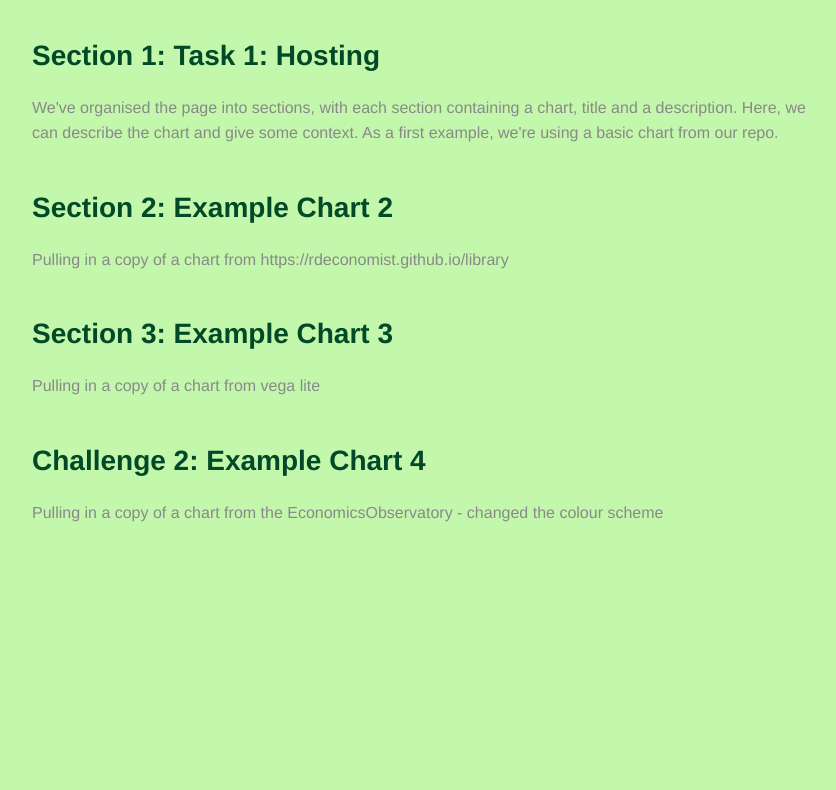
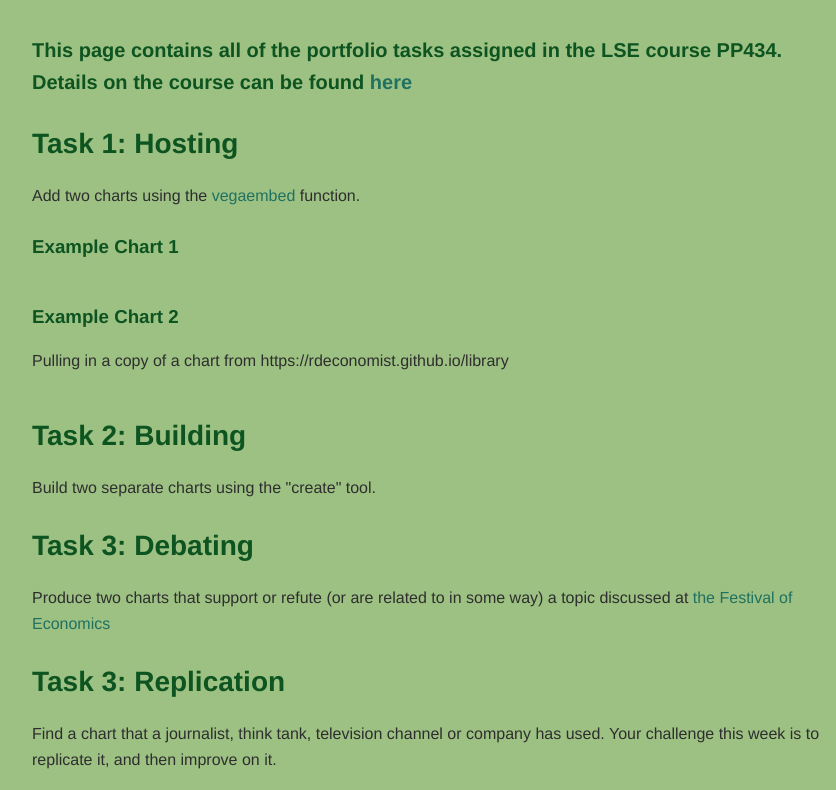
Before and after one commit to jennafow/jennafow.github.io, a plain HTML site: page tasks_page.html in a window 1280 px wide. Shown: the part 154-944 px from the top of the page, without its empty margins (208-1044 px from the left). Before the commit the page ends 800 px from the top, so only its background shows below. Drawn offline with Linux system fonts and the light colour scheme; a script that the page names is missing.

Commit message:
Add files via upload

```diff
--- /dev/null
+++ b/style.css
@@ -0,0 +1,67 @@
+/* This is an example CSS file. If you include it in your portfolio, it'll provide some clean and basic styling */
+/* for your page. Feel free to experiment with the values, or copy them into a new file and use that instead. */
+
+/* These are comments in CSS. Comments don't do anything except explain your working to make code easier to understand. */
+
+
+body { /* We can style any HTML element by using its name - here we're styling the body */
+  /* We want text that uses a clean sans-serif font, is usually 16px big and close to black */
+  font-family: 'Helvetica Neue', Helvetica, Arial, sans-serif;
+  font-size: 16px;
+  color: #2e2e2e;
+  line-height: 1.6;
+  /* we want a white page, that's centered and not too wide, c3f7ab */
+  background-color: #9dc183;
+  margin:0 auto;
+  max-width: 800px;
+  padding-top: 60px;
+}
+
+
+/* Headings */
+h1, h2, h3, h4, h5, h6 {
+  color: #0d5420;
+  margin-top: 24px;
+  margin-bottom: 16px;
+  font-weight: 600;
+}
+
+/* We want the headings to be a little bigger than the paragraph text */
+.big { /* This is the class we created in the HTML file, you can use it to style any element */
+  font-size: 2.5em;
+}
+
+h2 {
+  font-size: 1.75em;
+}
+
+.small {
+  font-size: 1.25em;
+}
+
+/* Paragraph */
+p {
+  margin-bottom: 1em;
+  font-weight: 300;
+}
+
+section {
+  margin-bottom: 2.5em;  /* We want a little more space between sections */
+}
+
+/* Links */
+/* We want the links to be a little more visible  and a different color */
+a {
+  color: #20715f;
+  text-decoration: none;
+}
+
+a:hover {
+  text-decoration: underline;
+}
+
+/* Images */
+img {
+  max-width: 100%;
+  height: auto;
+}
--- a/tasks_page.html
+++ b/tasks_page.html
@@ -2,8 +2,8 @@
 <html>
 
 <head>
-    <link rel="stylesheet" type="text/css" href="Example3.css">
-    <title>My Portfolio</title> <!-- The title displayed in the browser tab, not on the page itself -->
+    <link rel="stylesheet" type="text/css" href="style.css">
+    <title>Portfolio Tasks</title> <!-- The title displayed in the browser tab, not on the page itself -->
 
     <!-- This is a link to the vega-lite which we're using to make graphs -->
     <script src="https://cdn.jsdelivr.net/npm/vega@5"></script>
@@ -21,85 +21,79 @@
 <body>
 <!-- The body tag contains the elements that visitors to our page will see. -->
     <h1 class="big" style="margin-bottom: 0px;">
-        Portfolio Tasts
+        Portfolio Tasks
 
     </p>
     <h3 class="small">
+    This page contains all of the portfolio tasks assigned in the LSE course PP434.
+    Details on the course can be found <a href="https://www.lse.ac.uk/resources/calendar2024-2025/courseGuides/PP/2024_PP434.htm"> here</a>
+    <h3 class="small">
          </h3>
 
-    <!-- We're organising the page into sections, with each section containing a chart, title and a description -->
+
+<!-- TASK 1-->
     <section>
         <div class="chart-description">
-            <h2>Section 1: Task 1: Hosting </h2>
-            <p> <!-- This is a paragraph, it's the main way to display text on a web page -->
-                We've organised the page into sections, with each section containing a chart, title and a description. Here, we can describe the chart and give some context.
-                As a first example, we're using a basic chart from our repo.
+            <h2>Task 1: Hosting </h2>
+            <p>
+            Add two charts using the <a href="https://github.com/vega/vega-embed">vegaembed</a> function.
             </p>
         </div>
-        <figure id="Location1"></figure> <!-- we give it an id so we can put a vega-lite graph here with VegaEmbed -->
+        <h3>Example Chart 1</h3>
+        <figure id="Location1"></figure>
     </section>
         <section>
             <div class="chart-description">
-                <h2>Section 2: Example Chart 2</h2>
-                <p> <!-- This is a paragraph, it's the main way to display text on a web page -->
+                <h3>Example Chart 2</h3>
+                <p>
                     Pulling in a copy of a chart from https://rdeconomist.github.io/library
                 </p>
             </div>
             <figure id="Location2"></figure> <!-- we give it an id so we can put a vega-lite graph here with VegaEmbed -->
         </section>
 
+<!-- TASK 2-->
         <section>
             <div class="chart-description">
-                <h2>Section 3: Example Chart 3</h2>
-                <p> <!-- This is a paragraph, it's the main way to display text on a web page -->
-                    Pulling in a copy of a chart from vega lite
-                </p>
-            </div>
-            <figure id="Location3"></figure> <!-- we give it an id so we can put a vega-lite graph here with VegaEmbed -->
-        </section>
-
-        <section>
-            <div class="chart-description">
-                <h2>Challenge 2: Example Chart 4</h2>
-                <p> <!-- This is a paragraph, it's the main way to display text on a web page -->
-                    Pulling in a copy of a chart from the EconomicsObservatory - changed the colour scheme
+                <h2>Task 2: Building </h2>
+                <p>
+                Build two separate charts using the "create" tool.
                 </p>
             </div>
             <figure id="Location4"></figure> <!-- we give it an id so we can put a vega-lite graph here with VegaEmbed -->
             <figure id="Location5"></figure> <!-- we give it an id so we can put a vega-lite graph here with VegaEmbed -->
 
-        </section>
-
-
-    <!-- This is a script, it's a way to run JavaScript code on the page -->
+<!-- defining the chart files and their locations, used above -->
     <script>
         // This is a comment in JavaScript - it's a different language to HTML and CSS
-
         let figure_1_spec = "https://raw.githubusercontent.com/EconomicsObservatory/courses/main/2/s2_chart2.json"; // We're storing the URL of the graph we want to display in a variable
         let figure_2_spec = "examplechart2.json"; // We're storing the URL of the graph we want to display in a variable
-        let figure_3_spec = "examplechart3.json";
         let figure_4_spec = "week2example1.json";
         let figure_5_spec = "week2example2.json";
 
-
-        // You should have a spec for a graph in this same folder. Just specify its name here, e.g. let figure_1_spec = "chart1.json"
-
         vegaEmbed('#Location1', figure_1_spec) // We're using the vegaEmbed function to put a graph in the element with id figure_1
-        // add new code to define the place and the figure that we want to go there
         vegaEmbed('#Location2', figure_2_spec)
-        vegaEmbed('#Location3', figure_3_spec)
         vegaEmbed('#Location4', figure_4_spec)
         vegaEmbed('#Location5', figure_5_spec)
+    </script>
+
+<!-- TASK 3-->
+<section>
+    <div class="chart-description">
+        <h2>Task 3: Debating </h2>
+        <p>
+        Produce two charts that support or refute (or are related to in some way) a topic discussed at <a href="https://www.economicsobservatory.com/festival-of-economics-2024">the Festival of Economics</a>
+        </p>
+    </div>
 
 
-
-        // Do you want to add more graphs?
-        // try defining a new variable for figure_3_spec, adding VegaEmbed for Location3, and adding a new section in the HTML
-        // e.g.
-        // let figure_3_spec = ...
-        // vegaEmbed('#Location3', figure_3_spec)
-
-
-    </script>
+<!-- TASK 4-->
+<section>
+    <div class="chart-description">
+        <h2>Task 3: Replication </h2>
+        <p>
+            Find a chart that a journalist, think tank, television channel or company has used. Your challenge this week is to replicate it, and then improve on it.
+        </p>
+    </div>
 
 </body>
```
Also changed, not shown: week2example1.json (+5 -5 lines).
